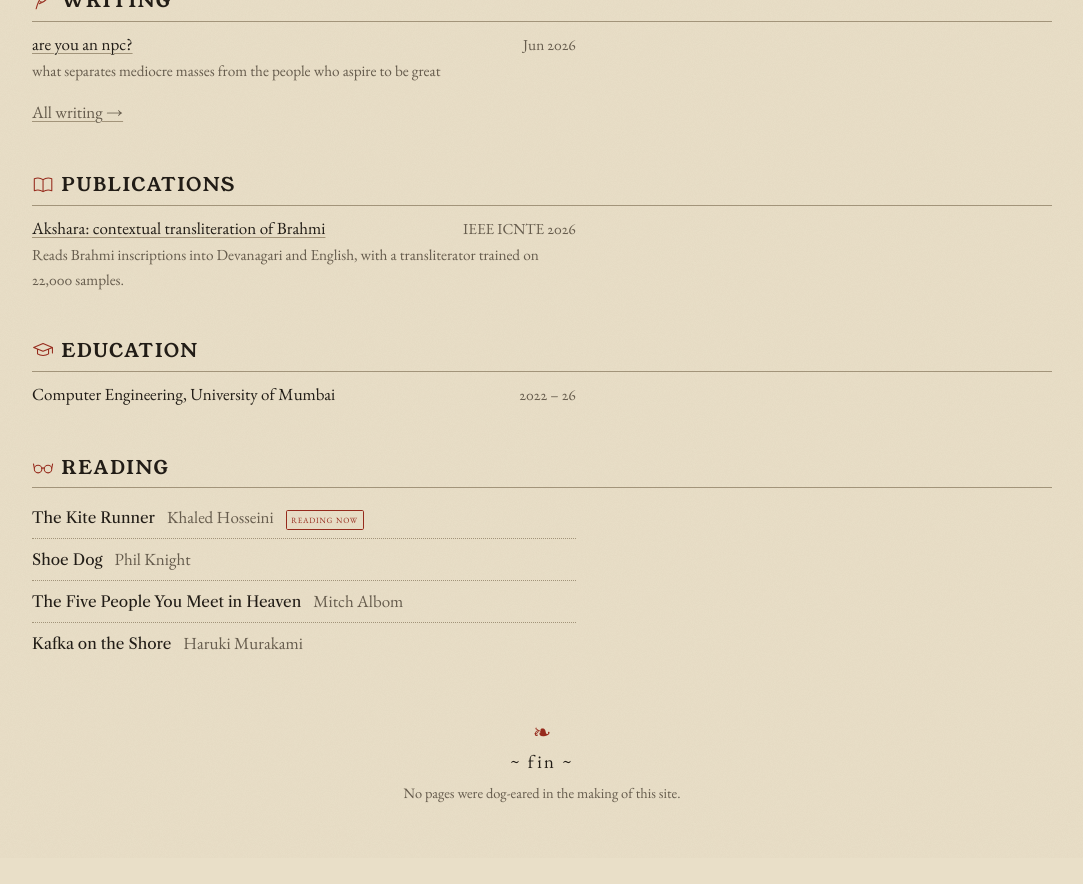
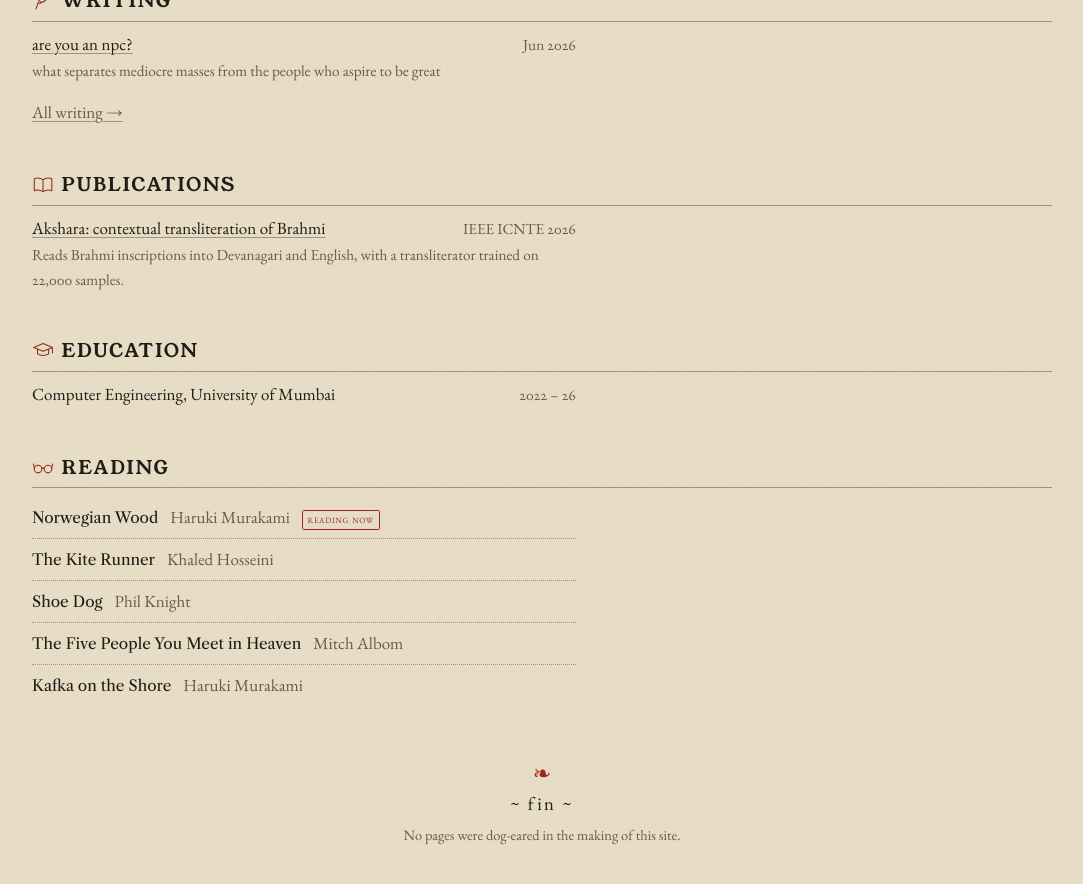
Before and after one commit to utsav1033/utsav1033.github.io, a Jekyll site: the page built from index.html, in a window 1280 px wide and 900 px high, scrolled down 4194 px. Shown: the top 884 px of the window, without its empty margins (98-1181 px from the left). Built offline with Jekyll 4.4.1, drawn with Linux system fonts in a browser that asks for light colours; some web fonts are replaced; before the commit the page ends 5052 px from its top, so only the background shows below that.

Commit message:
Reading: finished The Kite Runner, now Norwegian Wood
Co-Authored-By: Claude Opus 5.5 <noreply@anthropic.com>
Claude-Session: https://claude.ai/code/session_01HAbXc15jKa8GiT5t1LfGst

```diff
--- a/_data/reading.yml
+++ b/_data/reading.yml
@@ -1,5 +1,6 @@
 # Books, newest first. Set now: true on what you're reading at the moment.
-- { title: The Kite Runner, author: Khaled Hosseini, now: true }
+- { title: Norwegian Wood, author: Haruki Murakami, now: true }
+- { title: The Kite Runner, author: Khaled Hosseini }
 - { title: Shoe Dog, author: Phil Knight }
 - { title: The Five People You Meet in Heaven, author: Mitch Albom }
 - { title: Kafka on the Shore, author: Haruki Murakami }
```
